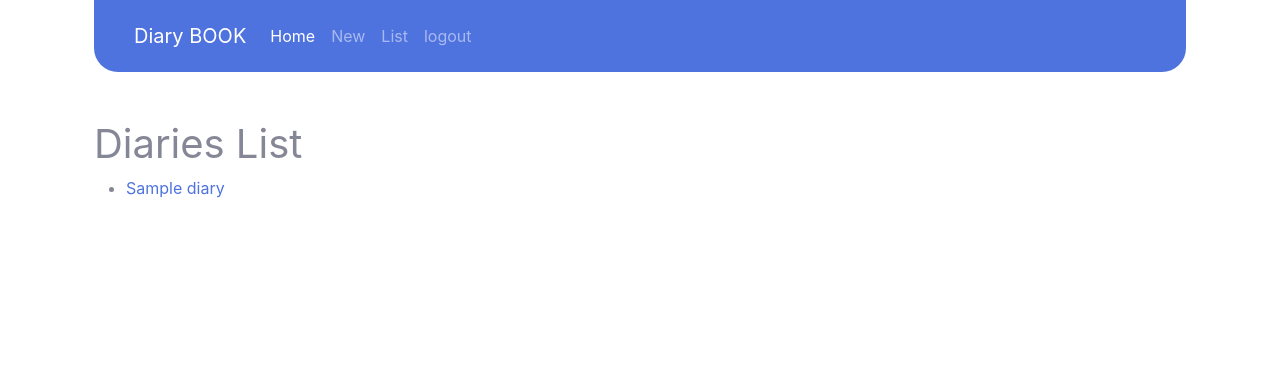
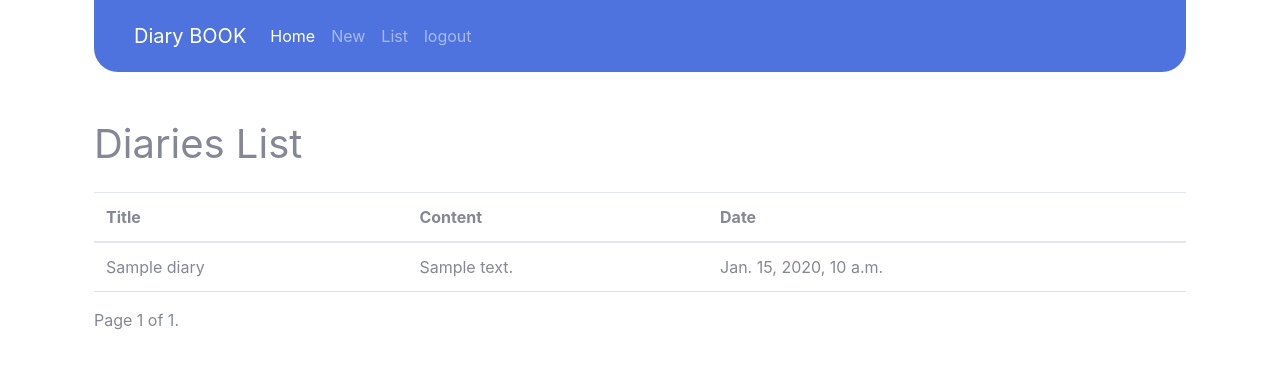
Before and after one commit to Sepehrworklife/diary-book, a Django app: template src/templates/dashboard/list.html in a window 1280 px wide. Shown: the top 369 px of the page. Run offline with Django 4.2, Linux system fonts and the light colour scheme; tables that the repository leaves empty hold one stand-in row (values such as "Sample post"); the template is opened without the code that fills it: values that come from a table or form of the project are taken from there, most other values are stand-ins (such as "Sample title", 1, 10 or a date in 2020); some libraries are stand-ins or nearby versions.

Commit message:
pagination of lists created

```diff
--- a/src/dashboard/models.py
+++ b/src/dashboard/models.py
@@ -2,6 +2,7 @@ from django.db import models
 import datetime
 from users.models import Users
 from dataclasses import dataclass
+from django.views.generic import ListView
 
 # Create your models here.
 class Diary(models.Model):
@@ -14,6 +15,10 @@ class Diary(models.Model):
 
     def __str__(self):
         return f"{self.title}"
+
+class DiaryListView(ListView):
+    paginate_by = 5
+    model = Diary
 
 
 class DiaryORM:
@@ -43,5 +48,5 @@ class DiaryORM:
 
     def user_diary(self , user):
 
-        diarys = Diary.objects.filter(user=user).all()
+        diarys = Diary.objects.filter(user=user).all().order_by('-date')
         return diarys
--- a/src/templates/dashboard/list.html
+++ b/src/templates/dashboard/list.html
@@ -1,15 +1,46 @@
 {% extends "dashboard/base.html" %}
 {% block container %}
-<h1>Diaries List</h1>
-<ul>
-    {% for diary in diarys %}
-    <li>
-        <a href="#">
-           {{diary.title}}
-        </a>
-    </li>
-    {% endfor %}
-</ul>
+<h1  style="
+padding-bottom: 1rem">Diaries List</h1>
+<table class="table table-hover"
+      >
+    <thead>
+      <tr>
+
+        <th scope="col">Title</th>
+        <th scope="col">Content</th>
+        <th scope="col">Date</th>
+      </tr>
+    </thead>
+    <tbody>
+      {% for diary in page_obj %}
+        <tr>
+
+        <td>{{diary.title}}</td>
+        <td>{{diary.content}}</td>
+        <td>{{diary.date}}</td>
+      </tr>
+      {% endfor %}
+    </tbody>
+  </table>
+
+  <div class="pagination">
+    <span class="step-links">
+        {% if page_obj.has_previous %}
+            <a href="?page=1">&laquo; first</a>
+            <a href="?page={{ page_obj.previous_page_number }}">previous</a>
+        {% endif %}
+
+        <span class="current">
+            Page {{ page_obj.number }} of {{ page_obj.paginator.num_pages }}.
+        </span>
+
+        {% if page_obj.has_next %}
+            <a href="?page={{ page_obj.next_page_number }}">next</a>
+            <a href="?page={{ page_obj.paginator.num_pages }}">last &raquo;</a>
+        {% endif %}
+    </span>
+</div>
 
 
 {% endblock %}
```
Also changed, not shown: src/dashboard/views.py (+8 -3 lines).
